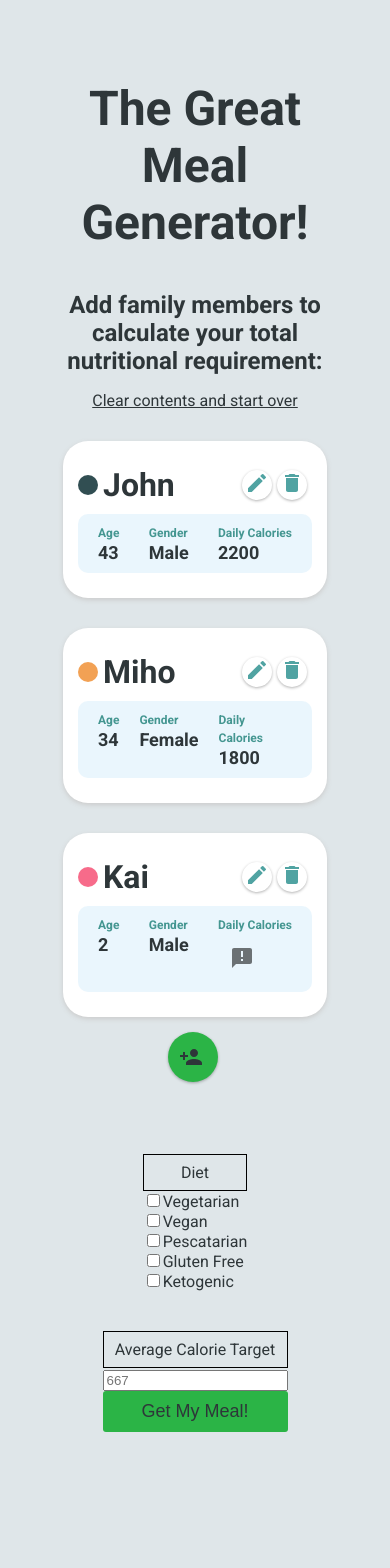
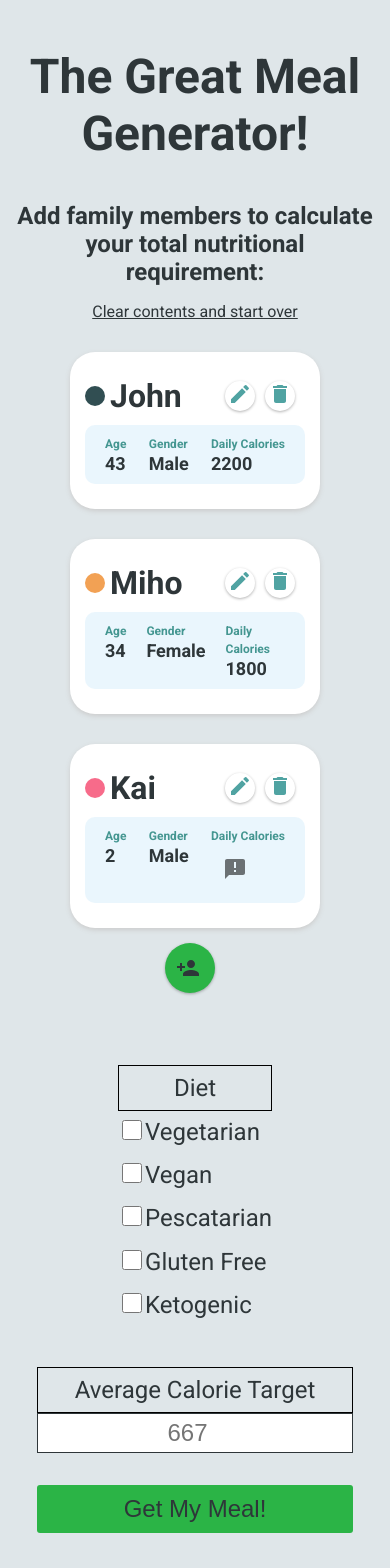
Before and after one commit to justjohnd/salt-and-prepper, a React (Create React App) app: page / in a window 390 px wide. Shown: the top 1568 px of the page. Before the commit the page ends 1532 px from the top, so only its background shows below. Built offline with nearby package versions, Linux system fonts and the light colour scheme; a web font is replaced by a local one.

Commit message:
Finish rough styling for mobile

```diff
--- a/public/styles.css
+++ b/public/styles.css
@@ -14,13 +14,7 @@ body {
   text-align: center;
   color: var(--color-dark);
   margin: 0;
-  padding: 3rem;
-}
-
-.flex-center {
-  display: flex;
-  justify-content: center;
-  flex-wrap: wrap;
+  padding: 1rem;
 }
 
 h1 {
@@ -72,6 +66,7 @@ ul {
 .flex-center {
   display: flex;
   justify-content: center;
+  flex-wrap: wrap;
 }
 
 .align-center {
@@ -103,6 +98,7 @@ ul {
 .con-card {
   display: flex;
   flex-grow: 1;
+  justify-content: center;
 }
 
 .card {
@@ -114,7 +110,7 @@ ul {
   box-shadow: 0 2px 5px #ccc;
   text-align: left;
   text-transform: capitalize;
-  width: 100%;
+  width: 220px;
 }
 
 .top {
@@ -221,7 +217,7 @@ label {
   width: 50px;
   height: 50px;
   box-shadow: 0 1px 3px rgba(0, 0, 0, 0.3);
-  margin: auto 5px auto 0;
+  margin: auto 10px auto 0;
   padding: 0;
 }
 
@@ -247,6 +243,7 @@ label {
 .controls {
   margin: 2rem 0 1rem 0;
   display: flex;
+  font-size: 24px;
 }
 
 .control {
@@ -264,16 +261,27 @@ label {
 }
 
 .btn-get-meal {
-  margin-top: auto;
+  margin-top: 2rem;
+  font-size: 24px;
   width: 100%;
 }
 
 .calorie-field {
-  margin-top: 0.1rem;
+  margin-top: 0;
+  text-align: center;
+  font-size: 24px;
+  line-height: 1.5;
+  border: 1px solid var(--color-dark);
 }
 
 .diet-options {
   margin-bottom: 0;
+  line-height: 1.8;
+}
+
+input[type='checkbox' i] {
+  width: 20px;
+  height: 20px;
 }
 
 /* Meal Plan Contents */
@@ -284,16 +292,18 @@ main {
 }
 
 .img-and-nutrition {
-  display: flex;
-  width: 100%;
+  display: block;
+  width: auto;
+  padding: 8px;
 }
 
 .nutrition {
-  margin-left: 8px;
+  margin-left: 0;
+  text-align: center;
 }
 
 .recipe {
-  padding: 0 1rem 1rem 1rem;
+  padding: 0;
   margin: 1.5rem;
   border: 1px solid var(--color-secondary);
   border-radius: 25px;
@@ -325,7 +335,7 @@ main {
 
 .meals img {
   object-fit: cover;
-  height: 160px;
+  height: auto;
   border-radius: 10px;
   display: flex;
 }
@@ -369,6 +379,7 @@ a:hover {
 
 .summary {
   text-align: left;
+  padding: 8px;
 }
 
 .summary p {
@@ -377,18 +388,22 @@ a:hover {
   font-size: var(--font-default-size);
 }
 
-.ingredients-section {
+.instructions-btn {
+  margin-bottom: 2rem;
+}
+
+.recipe-contents-wrapper {
   display: flex;
   justify-content: center;
 }
 
-.ingredients {
+.recipe-contents {
   width: 300px;
-  padding: 0 2rem;
+  padding: 0;
   margin: 2rem 0;
 }
 
-.ingredients li {
+.recipe-contents li {
   display: flex;
   width: 100%;
   justify-content: space-between;
@@ -400,3 +415,65 @@ a:hover {
   line-height: var(--font-default-lh);
   font-size: var(--font-default-size);
 }
+
+/* Adjust for non-mobile */
+@media (min-width: 576px) {
+  body {
+    padding: 3rem;
+  }
+
+  .controls {
+    font-size: 18px;
+  }
+
+  .diet-options {
+    line-height: unset;
+  }
+
+  input[type='checkbox' i] {
+    width: unset;
+    height: unset;
+  }
+
+  .calorie-field {
+    margin-top: 0.1rem;
+    font-size: 16px;
+    text-align: left;
+  }
+
+  .btn-get-meal {
+    margin-top: auto;
+    font-size: 18px;
+  }
+
+  .recipe {
+    padding: 0 1rem 1rem 1rem;
+  }
+
+  .img-and-nutrition {
+    display: flex;
+    padding: 0;
+    width: 100%;
+  }
+
+  .nutrition {
+    margin-left: 8px;
+    text-align: left;
+  }
+
+  .meals img {
+    height: 160px;
+  }
+
+  .summary {
+    padding: 0;
+  }
+
+  .recipe-contents {
+    padding: 0 2rem;
+  }
+
+  .instructions-btn {
+    margin-bottom: 0;
+  }
+}
--- a/src/components/Ingredients.jsx
+++ b/src/components/Ingredients.jsx
@@ -8,7 +8,7 @@ export default function Ingredients(props) {
 
         return (
           <div>
-            <ul className="ingredients">
+            <ul className="recipe-contents">
               {ingredients.map((ingredient) => {
                 return (
                   <li key={uuidv4()}>
--- a/src/components/Instructions.jsx
+++ b/src/components/Instructions.jsx
@@ -8,7 +8,7 @@ export default function Instructions(props) {
 
   return (
     <div>
-      <ul className="instructions">
+      <ul className="recipe-contents align-left">
         {instructions.map(instruction => {
           return (
             <li key={uuidv4()}>
--- a/src/components/Meal.jsx
+++ b/src/components/Meal.jsx
@@ -81,21 +81,21 @@ export default function Meal(props) {
                 ? 'Show Ingredients'
                 : 'Hide Ingredients'}
             </button>
-            <section className="ingredients-section">
+            <section className="recipe-contents-wrapper">
               {props.ingredientsDisplay[props.index] && (
                 <Ingredients recipes={props.recipes} meal={props.meal} />
               )}
             </section>
 
             <button
-              className="btn-primary"
+              className="btn-primary instructions-btn"
               onClick={() => props.handleInstructionsCallback(props.index)}
             >
               {!props.instructionsDisplay[props.index]
                 ? 'Show Instructions'
                 : 'Hide Instructions'}
             </button>
-            <section className="ingredients-section">
+            <section className="recipe-contents-wrapper">
               {props.instructionsDisplay[props.index] && (
                 <Instructions recipes={props.recipes} meal={props.meal} />
               )}
```
